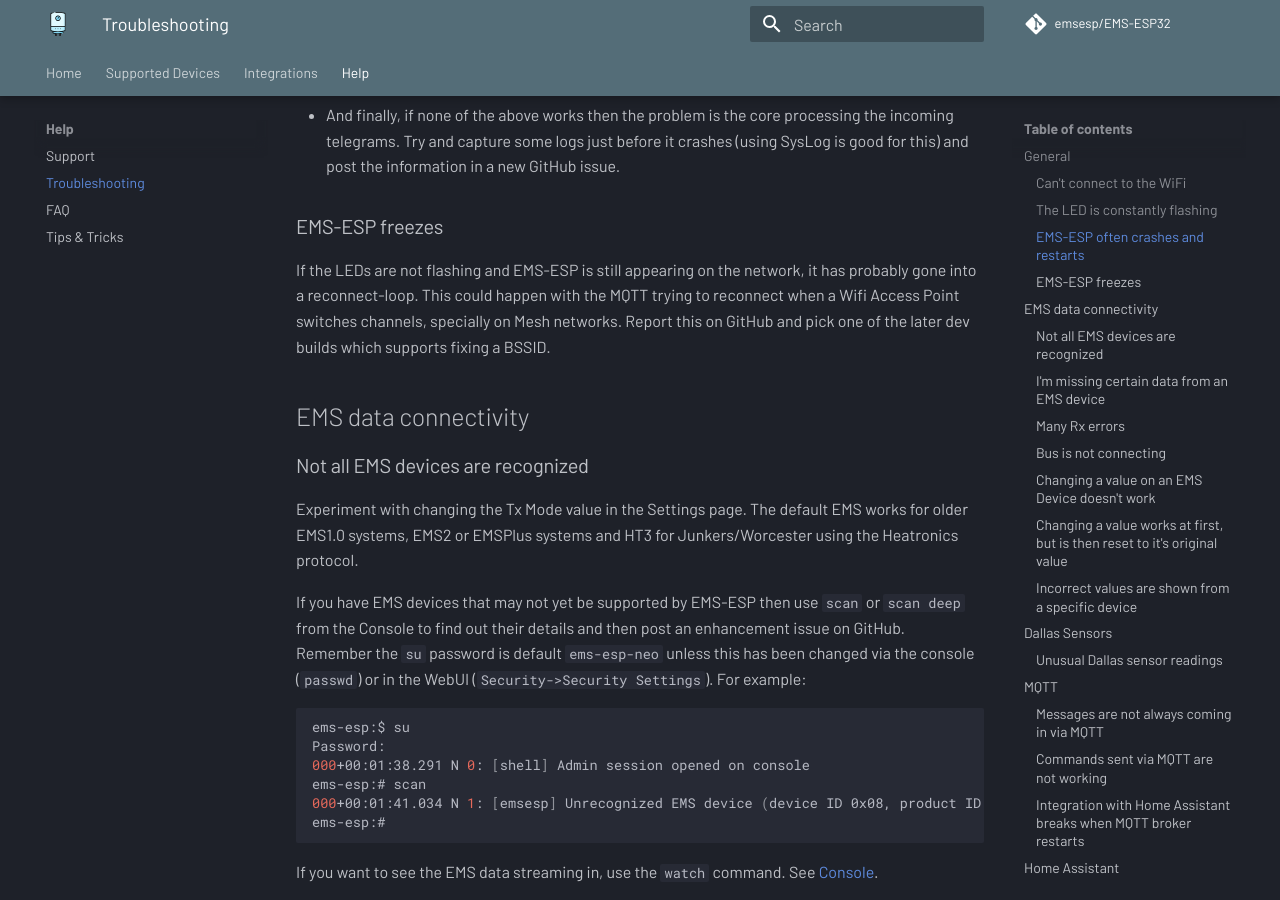
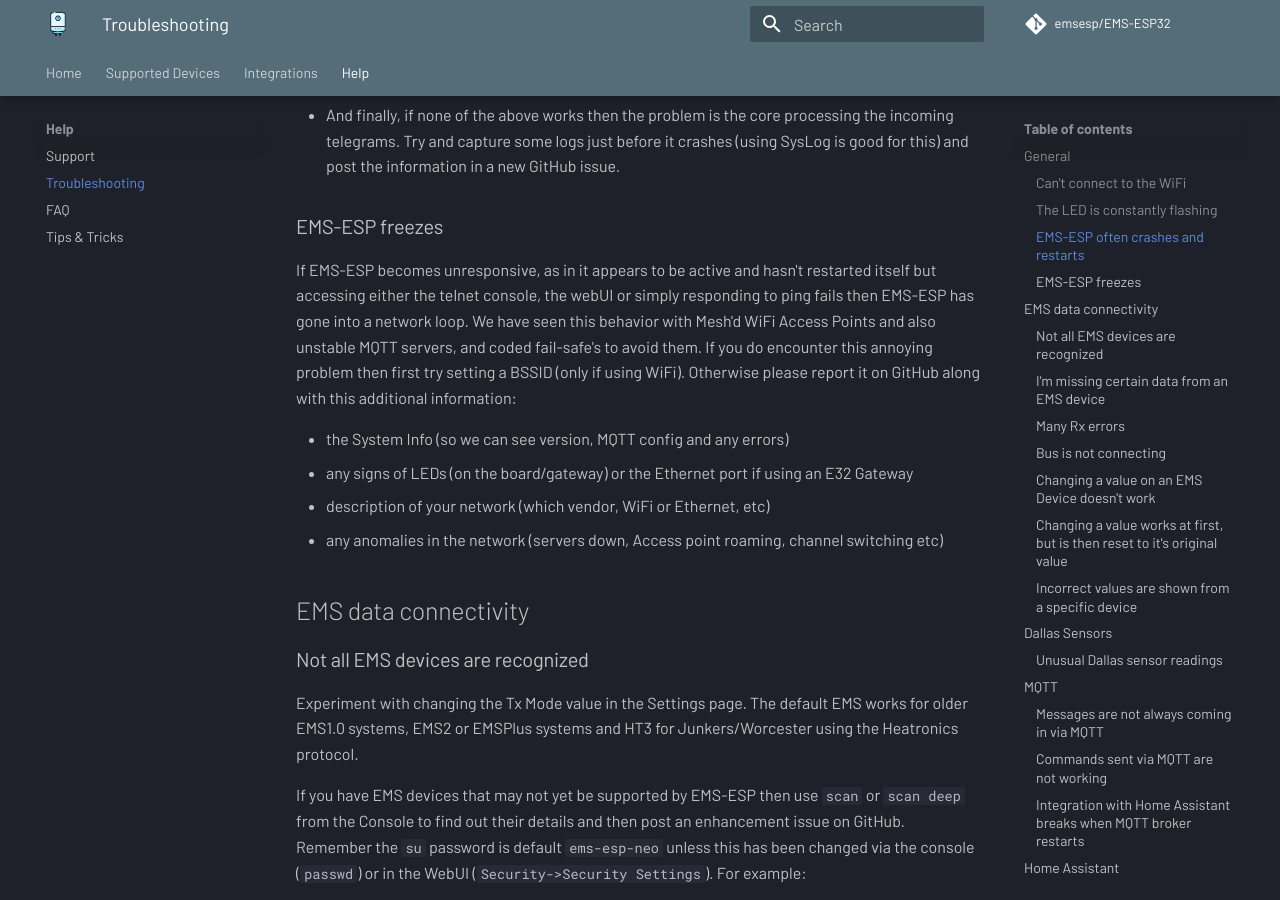
Before and after one commit to emsesp/docs, an MkDocs documentation site: the page built from docs/Troubleshooting.md, in a window 1280 px wide and 900 px high, scrolled down 1711 px. Built offline with MkDocs 1.6.1 and Material for MkDocs 9.7.7, drawn with Linux system fonts in a browser that asks for light colours; comment, search, counter and statistics services are not loaded.

Commit message:
text changes for freeze issue

```diff
--- a/docs/Troubleshooting.md
+++ b/docs/Troubleshooting.md
@@ -43,7 +43,12 @@
 
 ### EMS-ESP freezes
 
-If the LEDs are not flashing and EMS-ESP is still appearing on the network, it has probably gone into a reconnect-loop. This could happen with the MQTT trying to reconnect when a Wifi Access Point switches channels, specially on Mesh networks. Report this on GitHub and pick one of the later dev builds which supports fixing a BSSID.
+If EMS-ESP becomes unresponsive, as in it appears to be active and hasn't restarted itself but accessing either the telnet console, the webUI or simply responding to ping fails then EMS-ESP has gone into a network loop. We have seen this behavior with Mesh'd WiFi Access Points and also unstable MQTT servers, and coded fail-safe's to avoid them. If you do encounter this annoying problem then first try setting a BSSID (only if using WiFi). Otherwise please report it on GitHub along with this additional information:
+
+- the System Info (so we can see version, MQTT config and any errors)
+- any signs of LEDs (on the board/gateway) or the Ethernet port if using an E32 Gateway
+- description of your network (which vendor, WiFi or Ethernet, etc)
+- any anomalies in the network (servers down, Access point roaming, channel switching etc)
 
 ## EMS data connectivity
 
```
